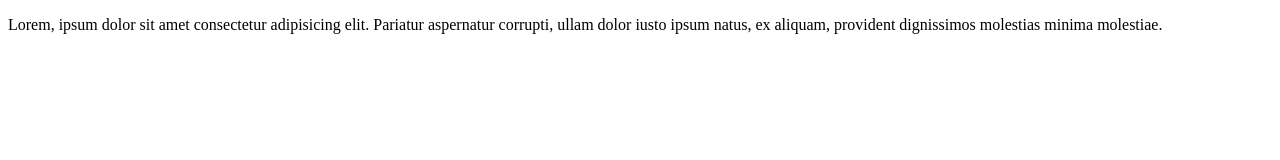
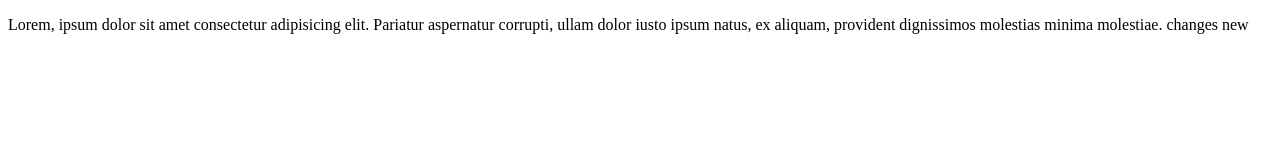
Before and after one commit to Nikhil2005Rai/Rock-Paper-Scissors, a plain HTML site: page index.html in a window 1280 px wide. Drawn offline with Linux system fonts and the light colour scheme.

Commit message:
add new change

```diff
--- a/index.html
+++ b/index.html
@@ -8,6 +8,9 @@
 <body>
     <p>
         Lorem, ipsum dolor sit amet consectetur adipisicing elit. Pariatur aspernatur corrupti, ullam dolor iusto ipsum natus, ex aliquam, provident dignissimos molestias minima molestiae.
+
+
+        changes new
     </p>
 </body>
 </html>
```
